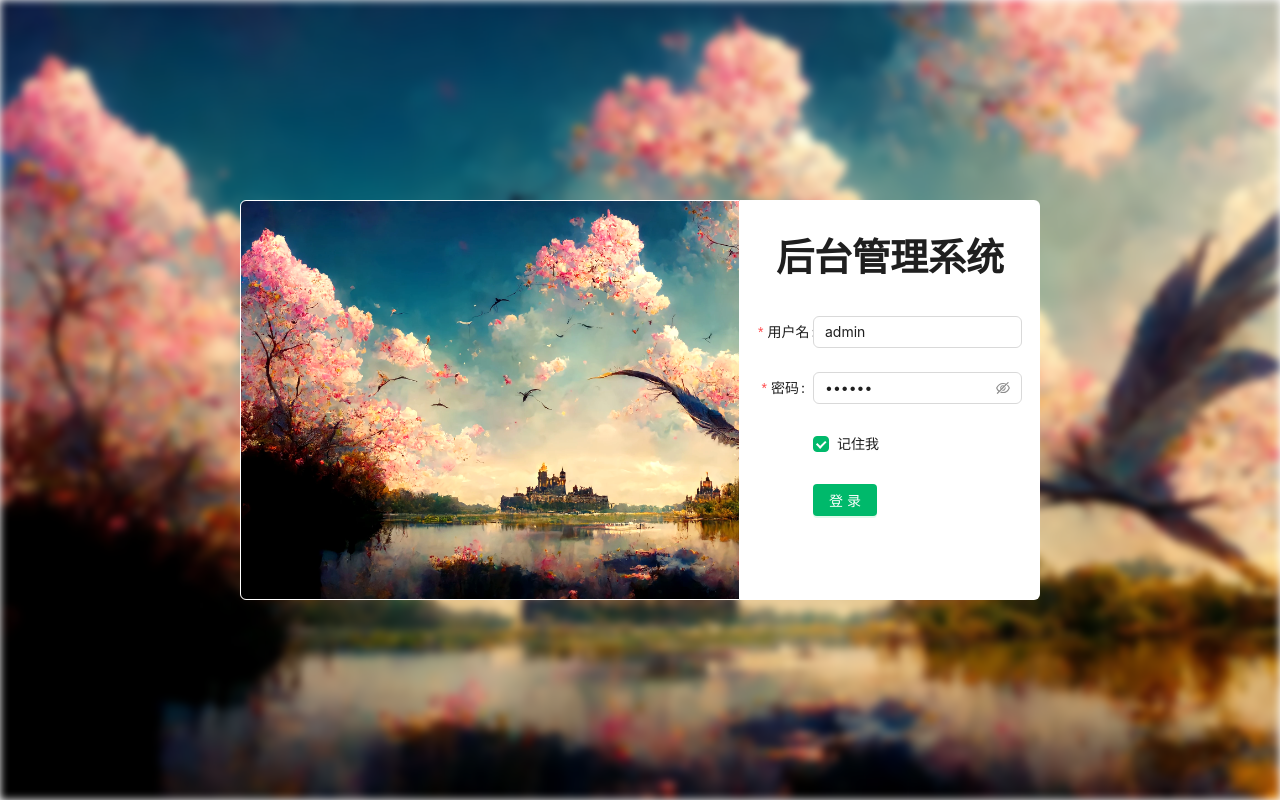
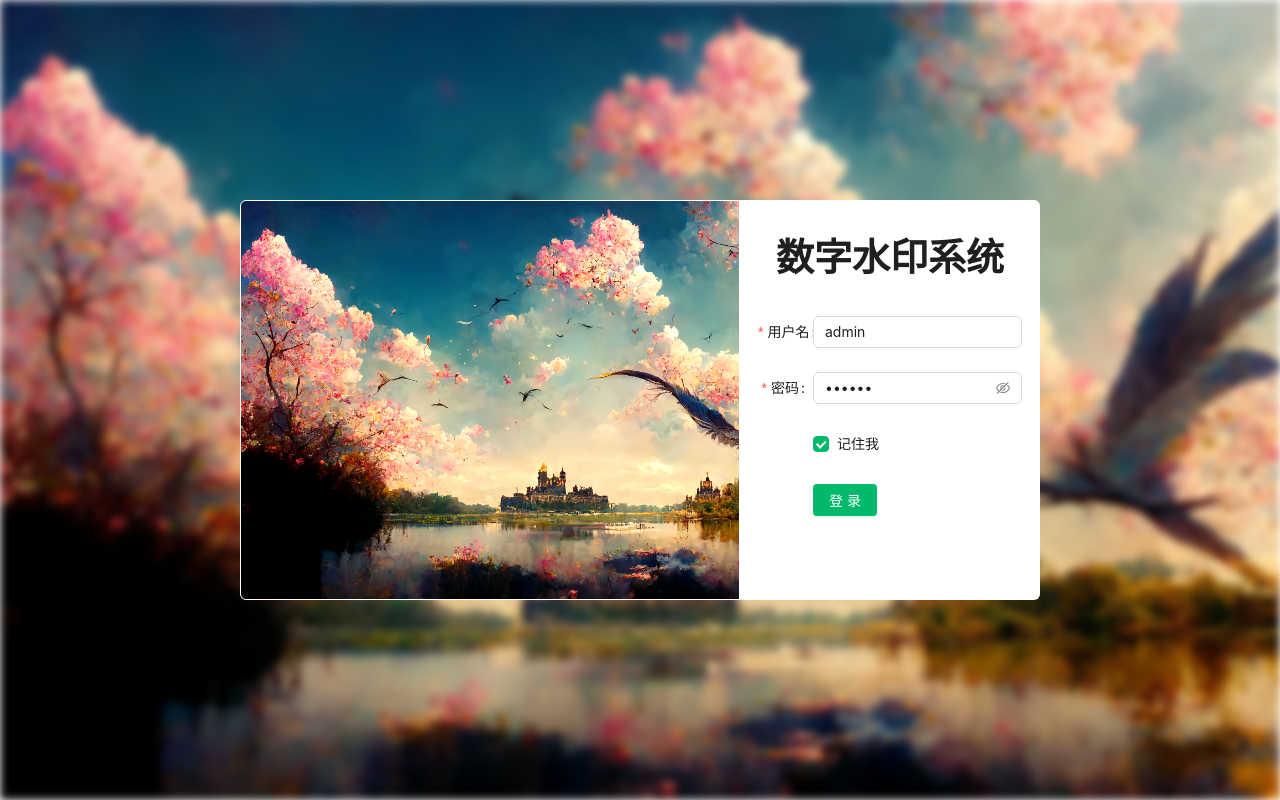
Before and after one commit to unchainedhank/watermark-frontend, a React (Vite) app: page /login in a window 1280 px wide. Built offline with nearby package versions, Linux system fonts and the light colour scheme; no server answers; what nanoevents would draw is missing.

Commit message:
修改了一些后台系统的文字为数字水印系统

```diff
--- a/src/configs/index.ts
+++ b/src/configs/index.ts
@@ -1,5 +1,5 @@
 const Config = {
-  pageTitle: '后台管理系统模板',
+  pageTitle: '数字水印系统',
   pageTitlePrefix: '后台管理',
 
   tokenKey: 'Authorization',
--- a/src/pages/Login/index.tsx
+++ b/src/pages/Login/index.tsx
@@ -73,7 +73,7 @@ const LoginPage: React.FC = () => {
             <Row className="login-wrap">
               <Col span={15} className="login-banner"></Col>
               <Col span={9} className="login-form-wrap">
-                <Typography.Title style={{ textAlign: 'center' }}>后台管理系统</Typography.Title>
+                <Typography.Title style={{ textAlign: 'center' }}>数字水印系统</Typography.Title>
                 <br />
                 <Form<IFormState>
                     name="loginForm"
```
